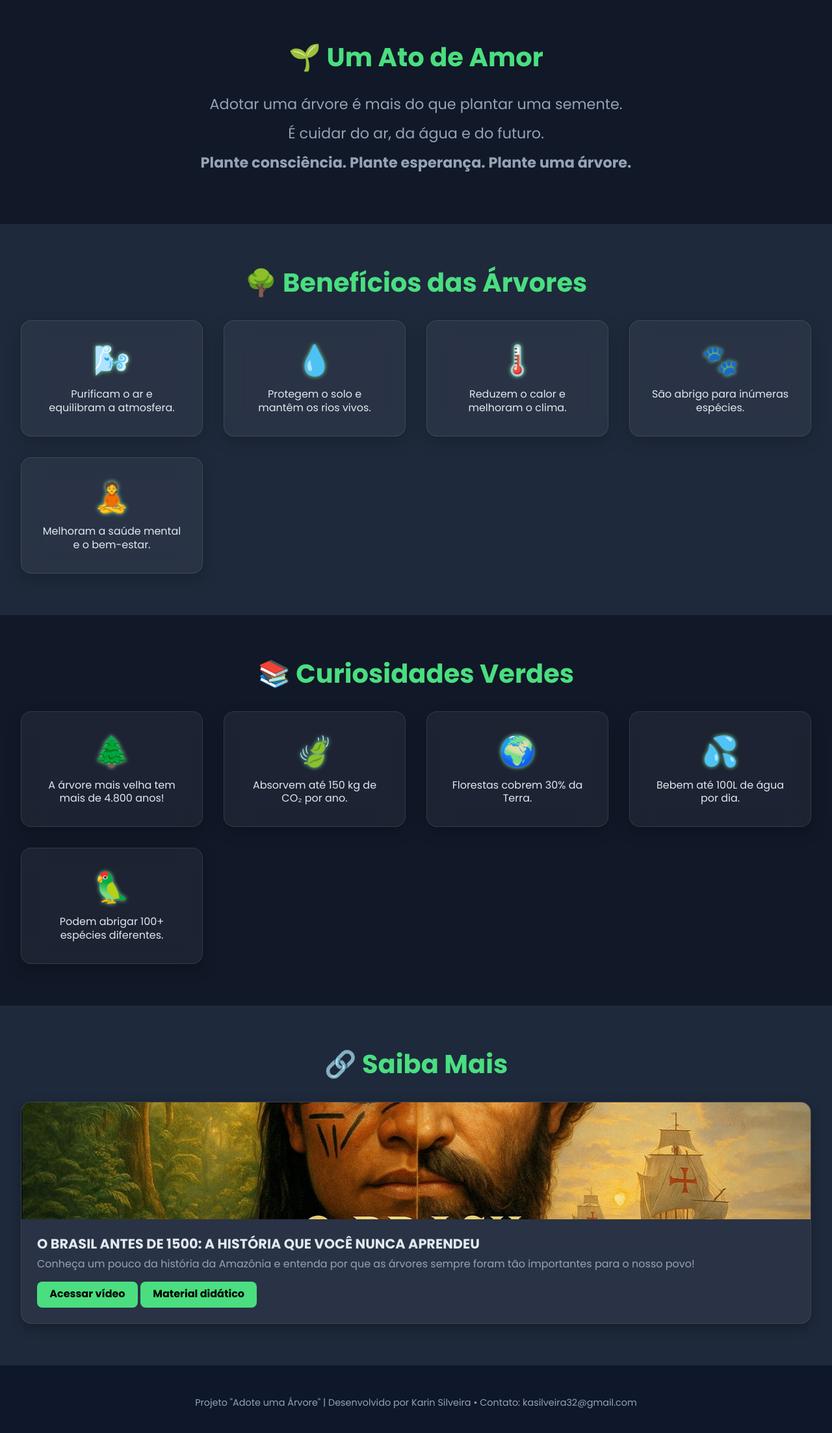
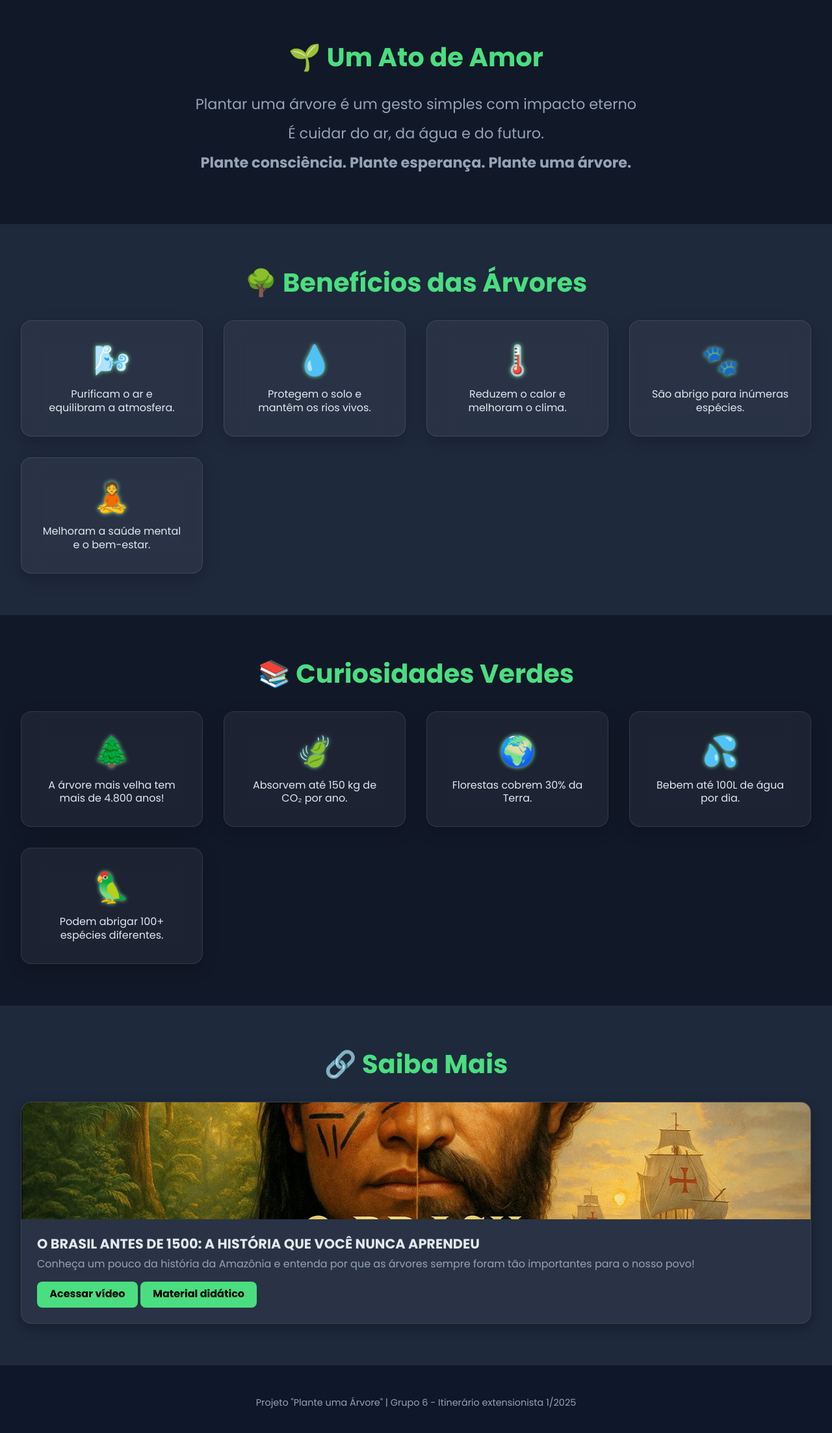
Before and after one commit to AmadeonSilveira/itinerario-extensionista, a plain HTML site: page index.html in a window 1280 px wide. Shown: the part 248-2454 px from the top of the page at 65% size. Drawn offline with Linux system fonts and the light colour scheme.

Commit message:
Update index.html

```diff
--- a/index.html
+++ b/index.html
@@ -3,7 +3,7 @@
 <head>
   <meta charset="UTF-8">
   <meta name="viewport" content="width=device-width, initial-scale=1.0">
-  <title>Adote uma Árvore</title>
+  <title>Plante uma Árvore</title>
   <link rel="stylesheet" href="css/styles.css">
   <link href="https://fonts.googleapis.com/css2?family=Poppins:wght@400;700&display=swap" rel="stylesheet">
 </head>
@@ -17,7 +17,7 @@
 
   <section id="impacto" class="impacto section">
     <h2>🌱 Um Ato de Amor</h2>
-    <p>Adotar uma árvore é mais do que plantar uma semente.</p>
+    <p>Plantar uma árvore é um gesto simples com impacto eterno</p>
     <p>É cuidar do ar, da água e do futuro.</p>
     <p><strong>Plante consciência. Plante esperança. Plante uma árvore.</strong></p>
   </section>
@@ -64,7 +64,7 @@
   </section>
 
   <footer>
-    <p>Projeto "Adote uma Árvore" | Desenvolvido por Karin Silveira • Contato: kasilveira32@gmail.com</p>
+    <p>Projeto "Plante uma Árvore" | Grupo 6 - Itinerário extensionista 1/2025</p>
   </footer>
 
   <script src="js/global.js"></script>
```
